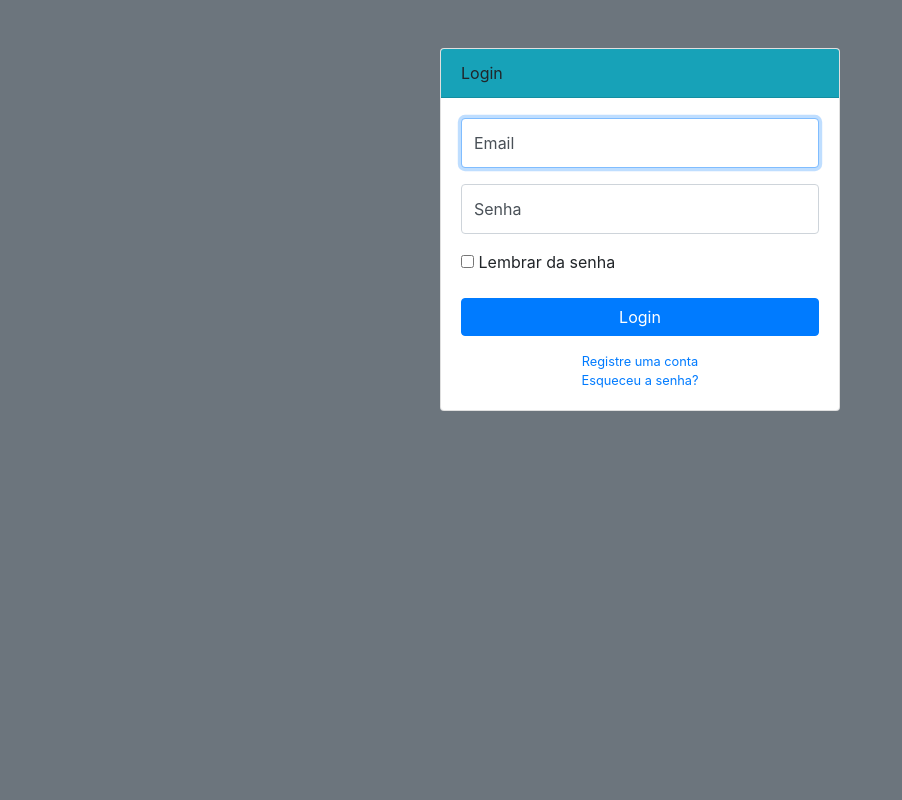
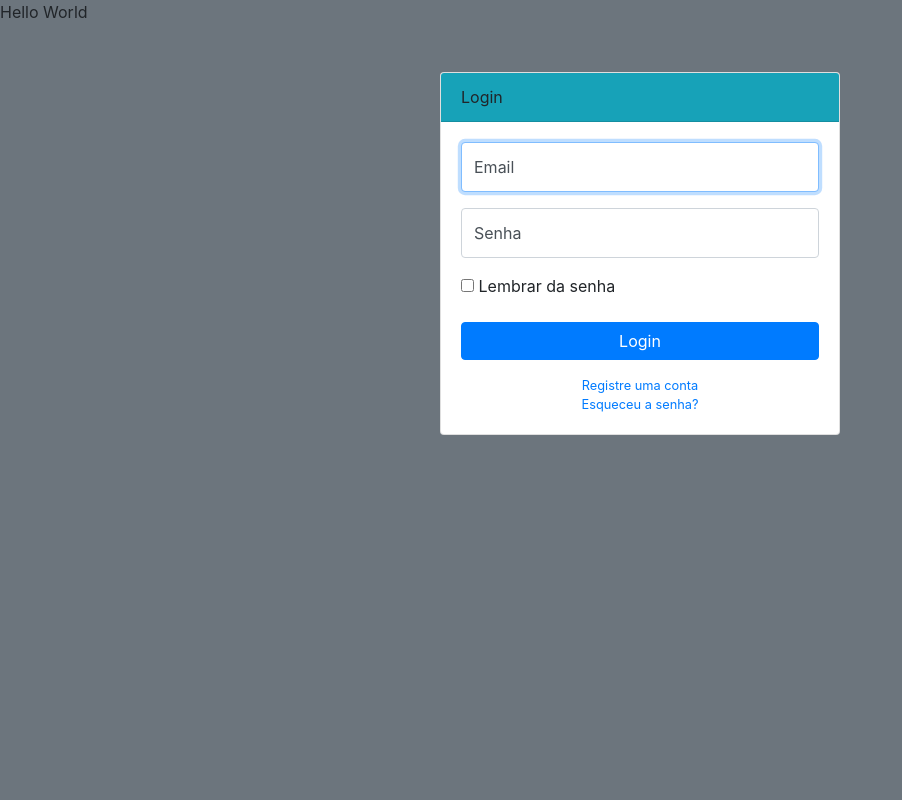
Before and after one commit to JuanJGB/Projeto_TCC, a PHP site: page / in a window 1280 px wide. Shown: the whole page, without its empty margins (0-902 px from the left). Run offline with PHP 8.4, Linux system fonts and the light colour scheme.

Commit message:
Hello World

```diff
--- a/index.php
+++ b/index.php
@@ -1,5 +1,7 @@
 <?php
 require_once 'db.class.php';
+
+echo 'Hello World';
 ?>
 <!DOCTYPE html>
 <html lang="pt-br">
```
